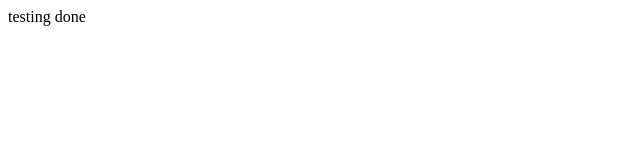
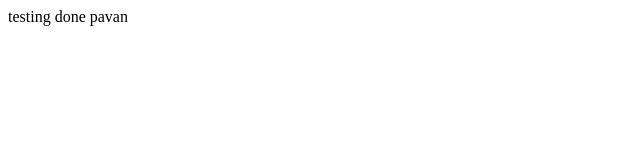
Before and after one commit to daddys-code18/practice, a plain HTML site: page index.html in a window 1280 px wide. Shown: the full height of the page, 0-640 px from the left. Drawn offline with Linux system fonts and the light colour scheme.

Commit message:
File in  one changed

```diff
--- a/index.html
+++ b/index.html
@@ -8,7 +8,7 @@
 </head>
 
 <body>
-    testing done
+    testing done pavan
 </body>
 
 </html>
```
